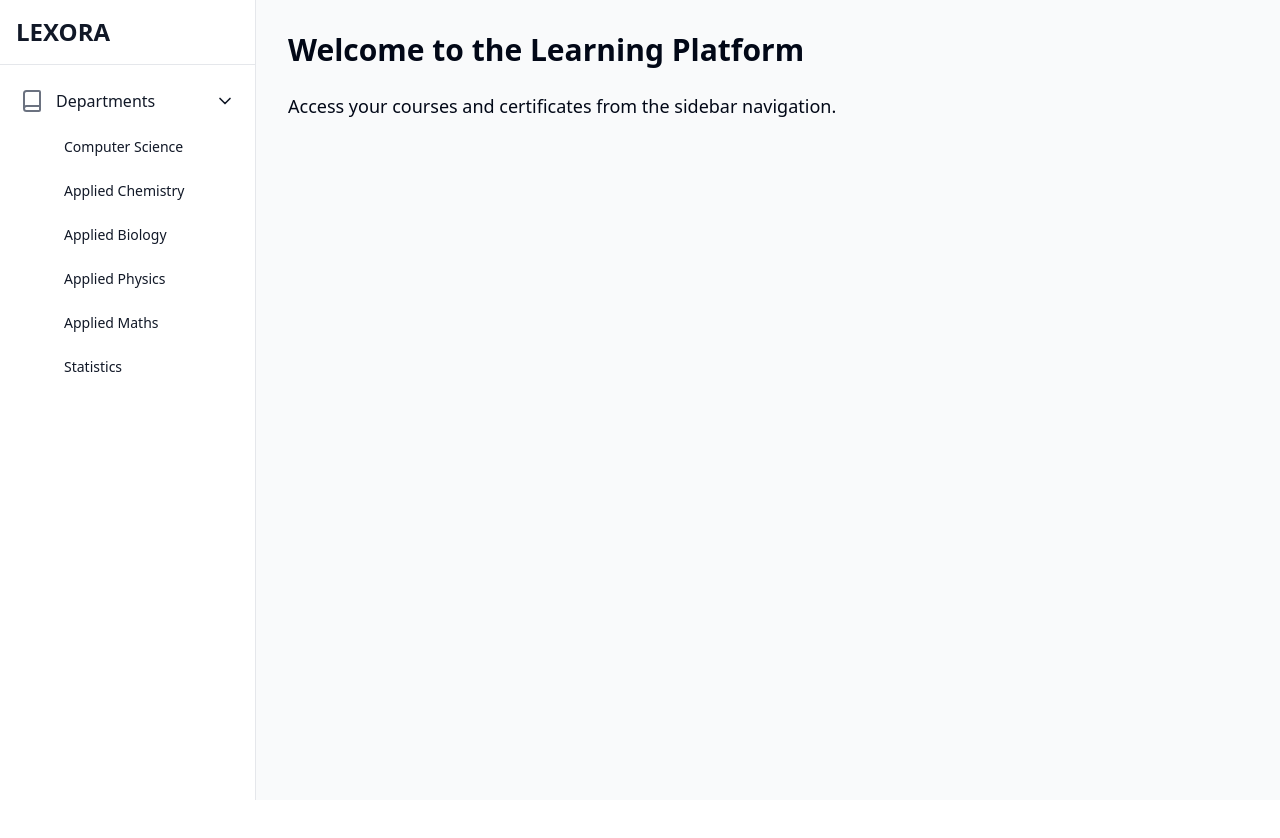
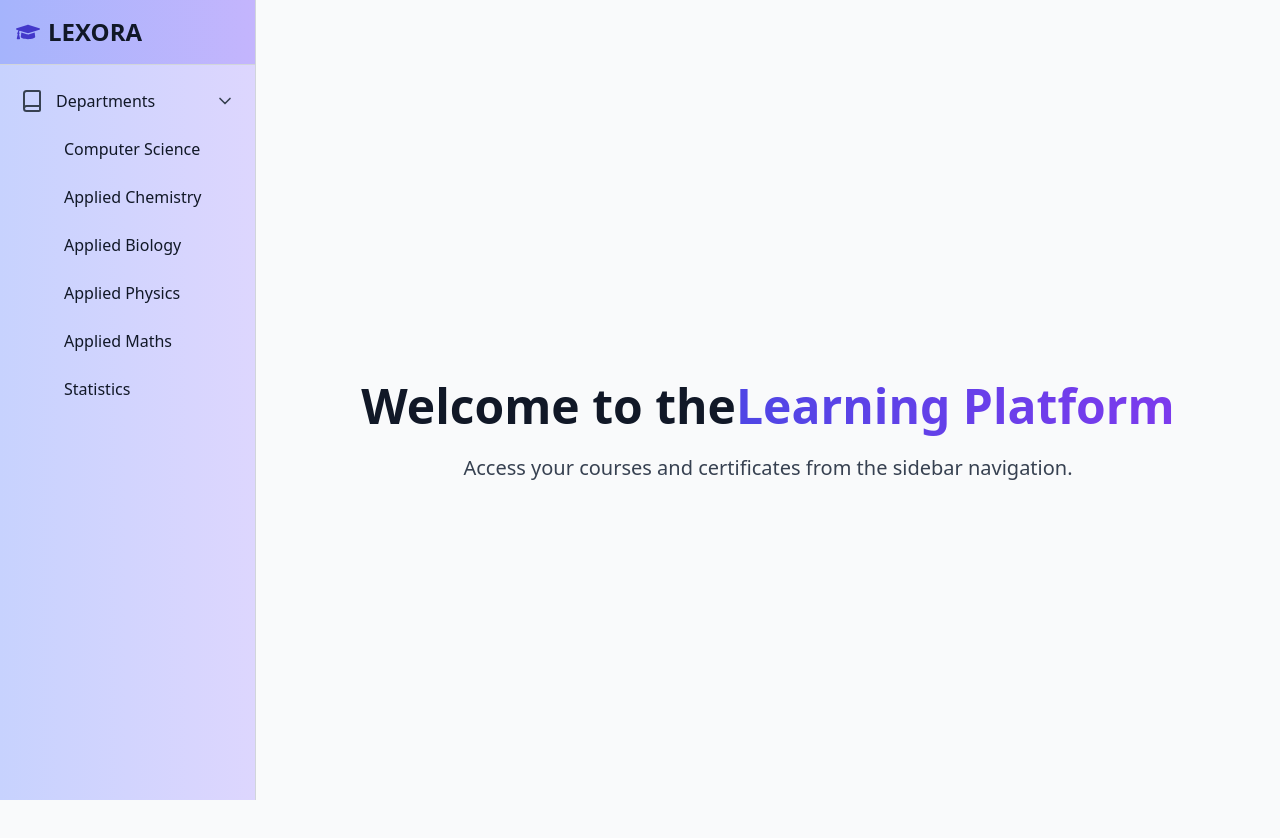
Before and after one commit to GDGAAU/lexora, a React (Vite) app in the folder client/: page /home in a window 1280 px wide. Both pictures are taken after a click on the button "Departments". Shown: the top 838 px of the page. Before the commit the page ends 800 px from the top, so only its background shows below. Built offline with nearby package versions, Linux system fonts and the light colour scheme.

Commit message:
loader added

```diff
--- a/client/src/layouts/Sidebar.jsx
+++ b/client/src/layouts/Sidebar.jsx
@@ -1,180 +1,115 @@
-"use client"
+"use client";
 
-import { useState } from "react"
-import { Link } from "react-router-dom"
-import { Book, Award, ChevronDown, ChevronRight, Menu } from "lucide-react"
-import { cn } from "../lib/utils"
+import { useState } from "react";
+import { Link } from "react-router-dom";
+import { Book, ChevronDown, ChevronRight, Menu } from "lucide-react";
+import { FaGraduationCap } from "react-icons/fa";
+import { cn } from "../lib/utils";
 
 export function Sidebar({ className }) {
-  const [isOpen, setIsOpen] = useState(true)
+  const [isOpen, setIsOpen] = useState(true);
   const [expandedMenus, setExpandedMenus] = useState({
     courses: false,
-    certificates: false,
-  })
+  });
 
   const toggleMenu = (menu) => {
     setExpandedMenus((prev) => ({
       ...prev,
       [menu]: !prev[menu],
-    }))
-  }
+    }));
+  };
 
   const toggleSidebar = () => {
-    setIsOpen(!isOpen)
-  }
+    setIsOpen(!isOpen);
+  };
 
   return (
     <>
-      {/* Mobile menu button - visible on small screens */}
+      {/* Mobile menu button */}
       <button
         onClick={toggleSidebar}
-        className="fixed top-4 left-4 z-50 p-2 rounded-md bg-white shadow-md md:hidden"
+        className="fixed top-4 left-4 z-50 p-2 rounded-md bg-indigo-500 text-white shadow-md md:hidden"
         aria-label="Toggle menu"
       >
-        <Menu className="h-5 w-5 text-gray-700" />
+        <Menu className="h-5 w-5" />
       </button>
 
       {/* Sidebar overlay for mobile */}
       {isOpen && (
-        <div className="fixed inset-0 bg-black/50 z-40 md:hidden" onClick={toggleSidebar} aria-hidden="true" />
+        <div
+          className="fixed inset-0 bg-black/50 z-40 md:hidden"
+          onClick={toggleSidebar}
+          aria-hidden="true"
+        />
       )}
 
       {/* Sidebar */}
       <aside
         className={cn(
-          "fixed top-0 left-0 z-40 h-screen w-64 bg-white border-r border-gray-200 transition-transform duration-300 ease-in-out",
+          "fixed top-0 left-0 z-40 h-screen w-64 border-r border-gray-300 text-white transition-transform duration-300 ease-in-out",
+          "bg-gradient-to-r from-indigo-200 to-purple-200", // Lighter gradient version
           isOpen ? "translate-x-0" : "-translate-x-full",
           "md:translate-x-0",
-          className,
+          className
         )}
       >
         {/* Logo */}
-        <div className="p-4 border-b border-gray-200">
-          <Link to="/" className="flex items-center">
-            <div className="text-2xl font-bold text-gray-900">
-              <span className="text-orange-500">LEX</span>ORA
-            </div>
+        <div className="p-4 border-b border-gray-300 bg-gradient-to-r from-indigo-300 to-purple-300">
+          <Link to="/" className="flex items-center space-x-2">
+            <FaGraduationCap className="text-2xl text-indigo-700" />
+            <h1 className="text-2xl font-bold text-gray-900">LEXORA</h1>
           </Link>
         </div>
 
         {/* Navigation */}
         <nav className="py-4 px-3">
           <ul className="space-y-2">
-            {/* Courses */}
+            {/* Departments */}
             <li>
               <button
                 onClick={() => toggleMenu("courses")}
-                className="flex items-center w-full p-2 text-base font-normal text-gray-900 rounded-lg hover:bg-gray-100 group"
+                className="flex items-center w-full p-2 text-base font-medium text-gray-900 rounded-lg hover:bg-indigo-400 hover:text-white group transition"
               >
-                <Book className="w-6 h-6 text-gray-500 transition duration-75 group-hover:text-gray-900" />
-                <span className="ml-3 flex-1 text-left whitespace-nowrap">Departments</span>
-                {expandedMenus.courses ? <ChevronDown className="w-5 h-5" /> : <ChevronRight className="w-5 h-5" />}
+                <Book className="w-6 h-6 text-gray-700 group-hover:text-white" />
+                <span className="ml-3 flex-1 text-left whitespace-nowrap">
+                  Departments
+                </span>
+                {expandedMenus.courses ? (
+                  <ChevronDown className="w-5 h-5 text-gray-700 group-hover:text-white" />
+                ) : (
+                  <ChevronRight className="w-5 h-5 text-gray-700 group-hover:text-white" />
+                )}
               </button>
+
+              {/* Dropdown */}
               {expandedMenus.courses && (
                 <ul className="py-2 space-y-2 pl-11">
-                  <li>
-                    <Link
-                      to="/courses/cs-courses"
-                      className="flex items-center p-2 text-sm font-normal text-gray-900 rounded-lg hover:bg-gray-100"
-                    >
-                      Computer Science
-                    </Link>
-                  </li>
-                  <li>
-                    <Link
-                      to="/courses/chem-courses"
-                      className="flex items-center p-2 text-sm font-normal text-gray-900 rounded-lg hover:bg-gray-100"
-                    >
-                     Applied Chemistry
-                    </Link>
-                  </li>
-
-                  <li>
-                    <Link
-                      to="/courses/Bio-courses"
-                      className="flex items-center p-2 text-sm font-normal text-gray-900 rounded-lg hover:bg-gray-100"
-                    >
-                      Applied Biology
-                    </Link>
-                  </li>
-
-                  <li>
-                    <Link
-                      to="/courses/phy-courses"
-                      className="flex items-center p-2 text-sm font-normal text-gray-900 rounded-lg hover:bg-gray-100"
-                    >
-                     Applied Physics
-                    </Link>
-                  </li>
-
-                  <li>
-                    <Link
-                      to="/courses/maths-courses"
-                      className="flex items-center p-2 text-sm font-normal text-gray-900 rounded-lg hover:bg-gray-100"
-                    >
-                      Applied Maths
-                    </Link>
-                  </li>
-
-                  <li>
-                    <Link
-                      to="/courses/stat-courses"
-                      className="flex items-center p-2 text-sm font-normal text-gray-900 rounded-lg hover:bg-gray-100"
-                    >
-                    Statistics
-                    </Link>
-                  </li>
+                  {[
+                    { path: "/courses/cs-courses", label: "Computer Science" },
+                    {
+                      path: "/courses/chem-courses",
+                      label: "Applied Chemistry",
+                    },
+                    { path: "/courses/Bio-courses", label: "Applied Biology" },
+                    { path: "/courses/phy-courses", label: "Applied Physics" },
+                    { path: "/courses/maths-courses", label: "Applied Maths" },
+                    { path: "/courses/stat-courses", label: "Statistics" },
+                  ].map((item) => (
+                    <li key={item.path}>
+                      <Link
+                        to={item.path}
+                        className="flex items-center p-2 font-medium text-gray-900 rounded-lg hover:bg-indigo-400 hover:text-white transition"
+                      >
+                        {item.label}
+                      </Link>
+                    </li>
+                  ))}
                 </ul>
               )}
             </li>
-
-
-
-
-{/*
-            Certificates
-            <li>
-              <button
-                onClick={() => toggleMenu("certificates")}
-                className="flex items-center w-full p-2 text-base font-normal text-gray-900 rounded-lg hover:bg-gray-100 group"
-              >
-                <Award className="w-6 h-6 text-gray-500 transition duration-75 group-hover:text-gray-900" />
-                <span className="ml-3 flex-1 text-left whitespace-nowrap">Certificates</span>
-                {expandedMenus.certificates ? (
-                  <ChevronDown className="w-5 h-5" />
-                ) : (
-                  <ChevronRight className="w-5 h-5" />
-                )}
-              </button>
-              {expandedMenus.certificates && (
-                <ul className="py-2 space-y-2 pl-11">
-                  <li>
-                    <Link
-                      to="/certificates/my-certificates"
-                      className="flex items-center p-2 text-sm font-normal text-gray-900 rounded-lg hover:bg-gray-100"
-                    >
-                      My Certificates
-                    </Link>
-                  </li>
-                  <li>
-                    <Link
-                      to="/certificates/available-certificates"
-                      className="flex items-center p-2 text-sm font-normal text-gray-900 rounded-lg hover:bg-gray-100"
-                    >
-                      Available Certificates
-                    </Link>
-                  </li>
-                </ul>
-              )}
-            </li> */}
-
-
-
-
-
           </ul>
         </nav>
       </aside>
     </>
-  )
+  );
 }
--- a/client/src/pages/Home.jsx
+++ b/client/src/pages/Home.jsx
@@ -1,14 +1,17 @@
-import React from 'react';
+import React from "react";
 import Layout from "../layouts/Layout";
-import Footer from '../components/common/Footer';
+
 function Home() {
   return (
     <Layout>
-      <div className="max-w-7xl mx-auto">
-        <h1 className="text-3xl font-bold mb-6">
-          Welcome to the Learning Platform
+      <div className="relative w-full min-h-screen bg-gray-50 flex flex-col items-center justify-center px-6 text-center">
+        <h1 className="text-2xl md:text-5xl font-bold text-gray-900 leading-tight mb-6">
+          Welcome to the
+          <span className="text-transparent bg-clip-text bg-gradient-to-r from-indigo-600 to-purple-600">
+            Learning Platform
+          </span>
         </h1>
-        <p className="text-lg mb-4">
+        <p className="text-lg md:text-xl text-gray-700 max-w-3xl">
           Access your courses and certificates from the sidebar navigation.
         </p>
       </div>
```
Also changed, not shown: client/src/pages/Auth/login.jsx (+77 -22 lines), client/src/pages/Auth/signup.jsx (+110 -26 lines).
